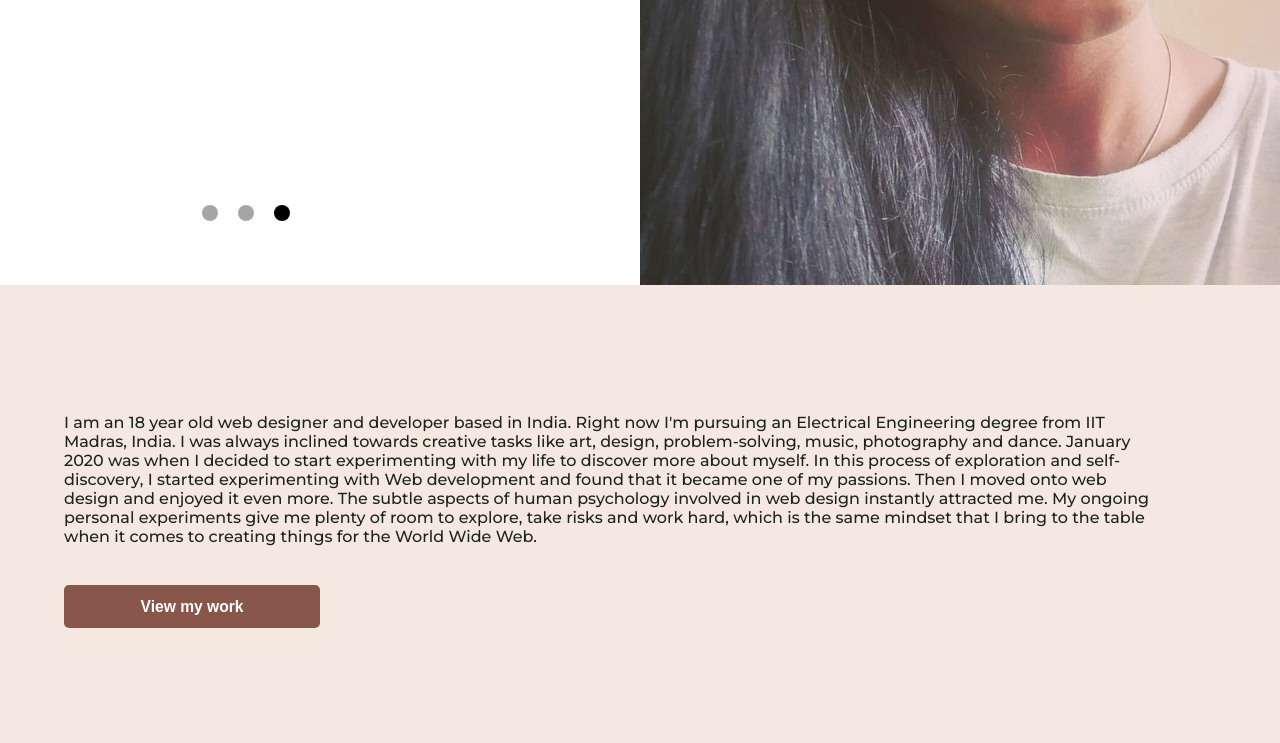
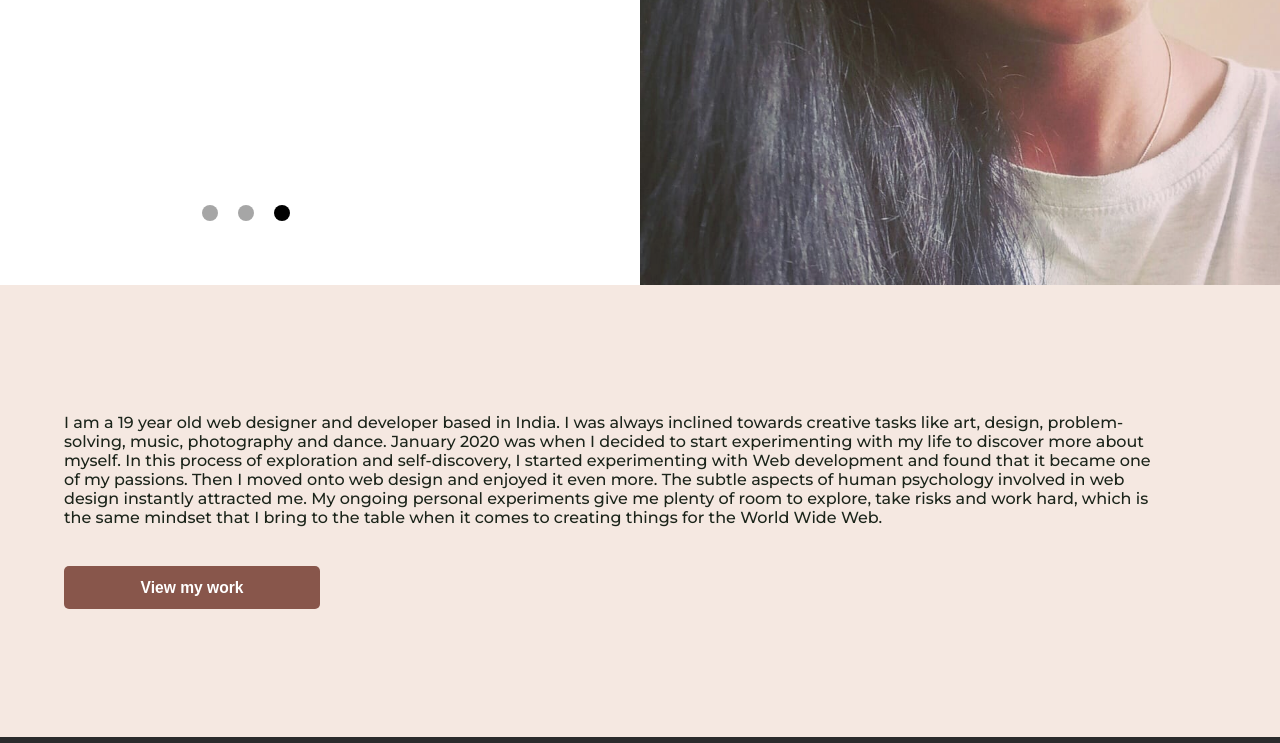
Before and after one commit to Manaswini1832/MyPortfolio, a plain HTML site: page about.html in a window 1280 px wide. Shown: the part 446-1189 px from the top of the page. Drawn offline with nearby package versions, Linux system fonts and the light colour scheme.

Commit message:
Update age

```diff
--- a/about.html
+++ b/about.html
@@ -39,9 +39,7 @@
 
       <div class="about-button-and-text">
         <p class="about-text">
-          I am an 18 year old web designer and developer based in India. Right
-          now I'm pursuing an Electrical Engineering degree from IIT Madras,
-          India. I was always inclined towards creative tasks like art, design,
+          I am a 19 year old web designer and developer based in India. I was always inclined towards creative tasks like art, design,
           problem-solving, music, photography and dance. January 2020 was when I
           decided to start experimenting with my life to discover more about
           myself. In this process of exploration and self-discovery, I started
```
